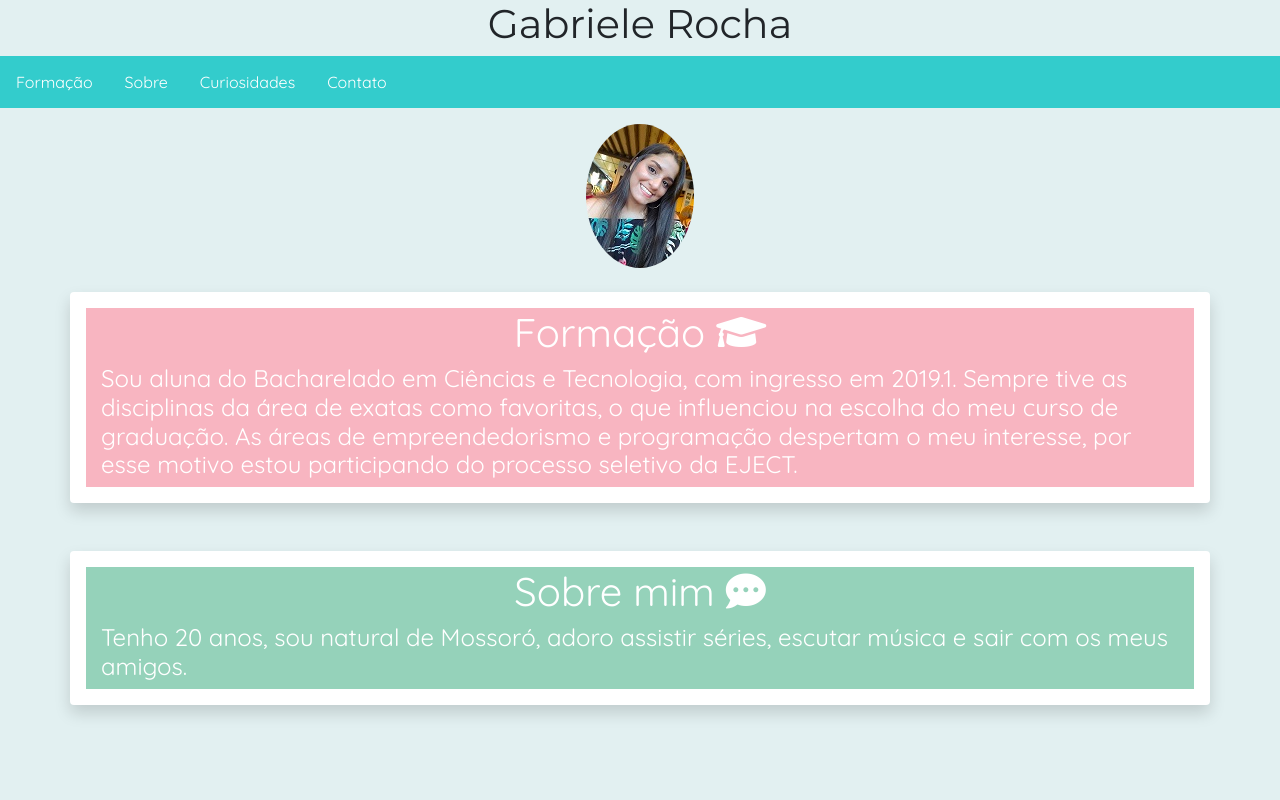
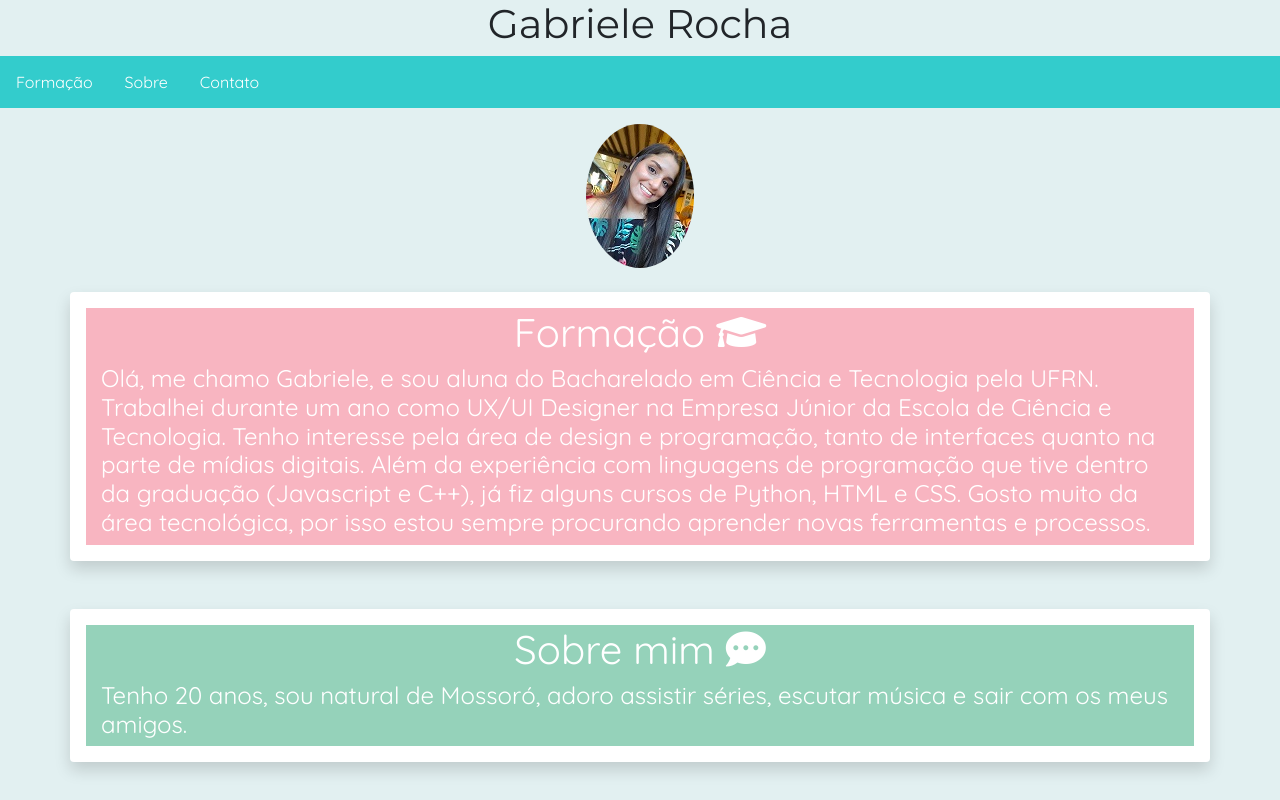
Before and after one commit to gabirochac/gabirochac.github.io, a plain HTML site: page Projeto.html in a window 1280 px wide. Shown: the top 800 px of the page. Drawn offline with nearby package versions, Linux system fonts and the light colour scheme.

Commit message:
Update Projeto.html

```diff
--- a/Projeto.html
+++ b/Projeto.html
@@ -15,7 +15,6 @@
       <ul>
         <li><a href="#formação">Formação</a></li>
         <li><a href="#sobre">Sobre</a></li>
-        <li><a href="#curiosidades">Curiosidades</a></li>
         <li><a href="#contato">Contato</a></li>
       </ul>
     </div>
@@ -36,7 +35,7 @@
 
       <h1>Formação <i class="fas fa-graduation-cap" style="color: white"></i> </h1>
 
-      <h4>Sou aluna do Bacharelado em Ciências e Tecnologia, com ingresso em 2019.1. Sempre tive as disciplinas da área de exatas como favoritas, o que influenciou na escolha do meu curso de graduação. As áreas de empreendedorismo e programação despertam o meu interesse, por esse motivo estou participando do processo seletivo da EJECT.</h4>
+      <h4>Olá, me chamo Gabriele, e sou aluna do Bacharelado em Ciência e Tecnologia pela UFRN. Trabalhei durante um ano como UX/UI Designer na Empresa Júnior da Escola de Ciência e Tecnologia. Tenho interesse pela área de design e programação, tanto de interfaces quanto na parte de mídias digitais. Além da experiência com linguagens de programação que tive dentro da graduação (Javascript e C++),  já fiz alguns cursos de Python, HTML e CSS. Gosto muito da área tecnológica, por isso estou sempre procurando aprender novas ferramentas e processos.</h4>
 
     </div>
   </div>
```
